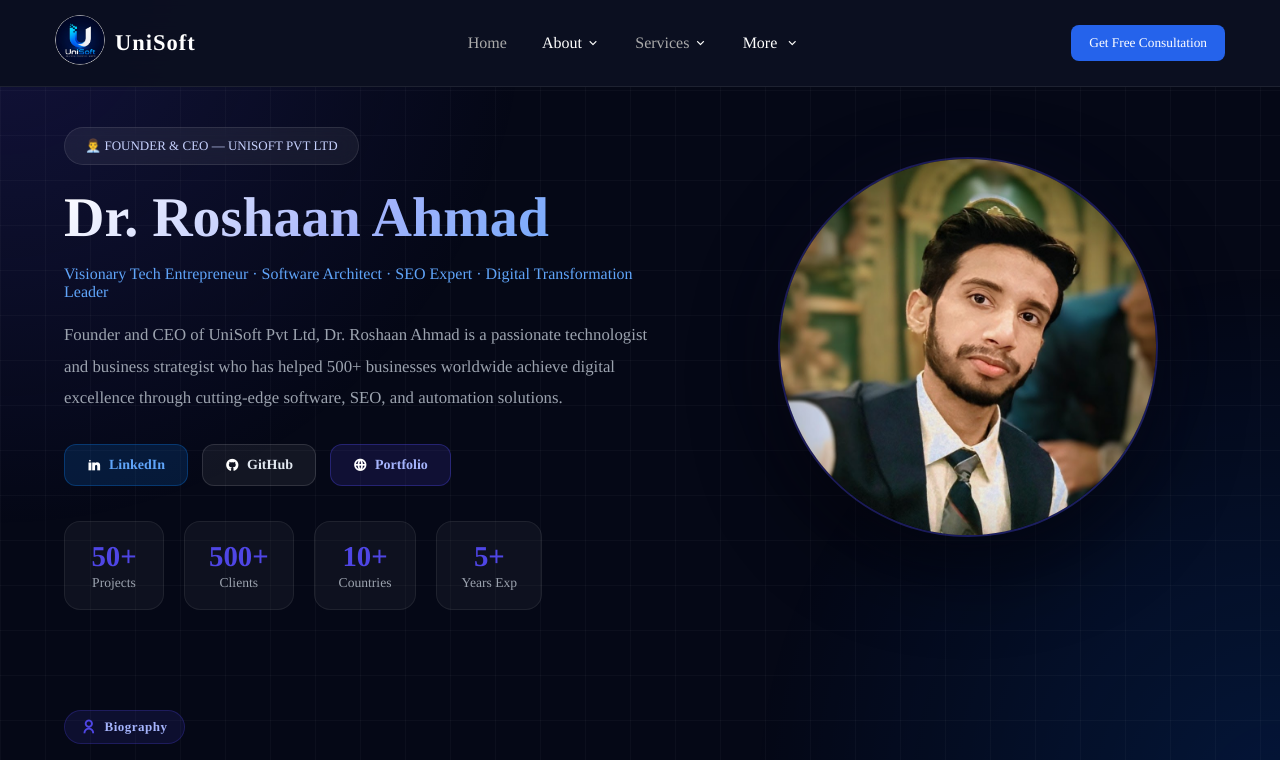
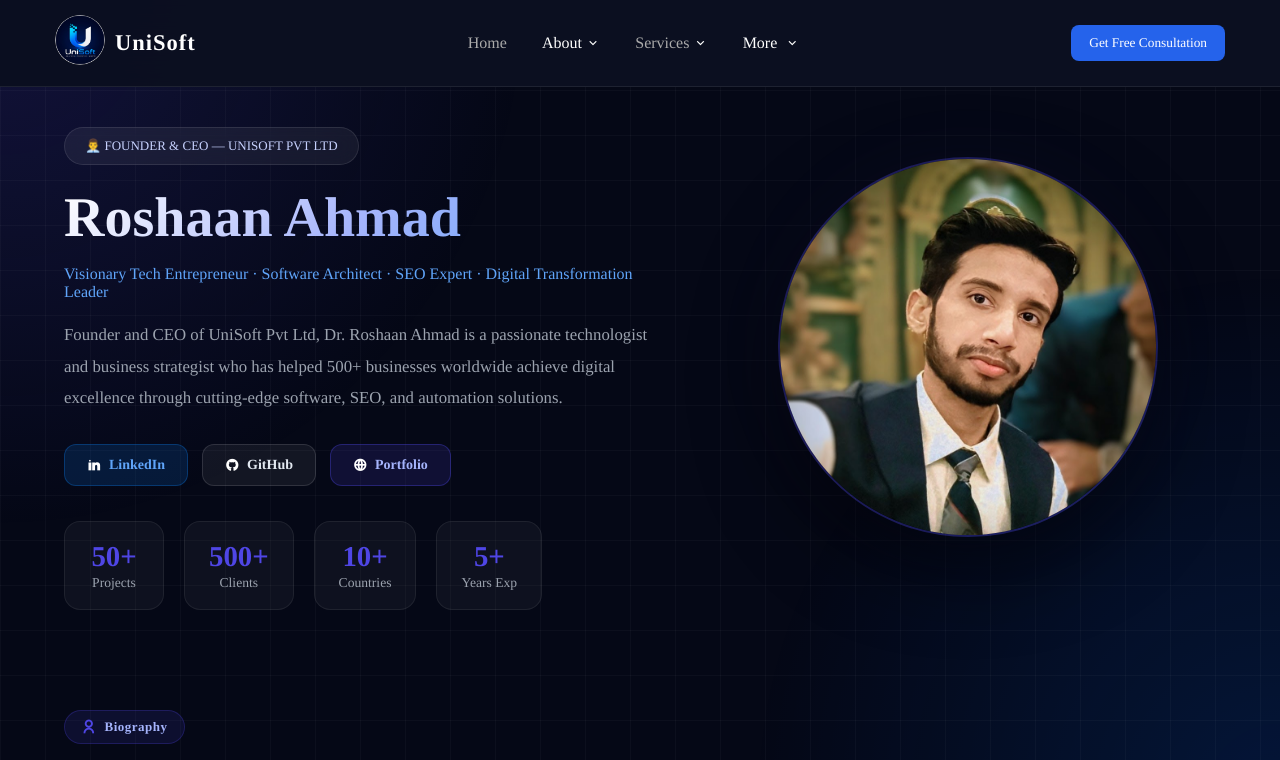
Before and after one commit to ShaniBhai786/UniSoft_Agency, a Next.js app: page /ceo in a window 1280 px wide. Shown: the top 760 px of the page. Built offline with nearby package versions, Linux system fonts and the light colour scheme; a web font is replaced by a local one.

Commit message:
Update CEO name formatting in metadata and page title

```diff
--- a/src/app/ceo/page.jsx
+++ b/src/app/ceo/page.jsx
@@ -3,7 +3,7 @@ import Link from "next/link";
 import "../../app/ceo/ceo.css";
 
 export const metadata = {
-  title: "Dr. Roshaan Ahmad — CEO & Founder | UniSoft Pvt Ltd",
+  title: "Roshaan Ahmad — CEO & Founder | UniSoft Pvt Ltd",
   description:
     "Meet Dr. Roshaan Ahmad, Founder & CEO of UniSoft Pvt Ltd. Expert in software development, SEO, digital transformation, and business growth. Explore his journey, skills, projects, and achievements.",
   keywords:
@@ -21,7 +21,7 @@ export const metadata = {
 const ceoSchema = {
   "@context": "https://schema.org",
   "@type": "Person",
-  name: "Dr. Roshaan Ahmad",
+  name: "Roshaan Ahmad",
   jobTitle: "Founder & CEO",
   worksFor: { "@type": "Organization", name: "UniSoft Pvt Ltd", url: "https://unisoftpvt.com" },
   url: "https://unisoftpvt.com/ceo",
@@ -185,7 +185,7 @@ export default function CEOPage() {
           <section className="ceoHero">
             <div className="ceoHeroLeft">
               <span className="ceoBadge">👨‍💼 FOUNDER & CEO — UNISOFT PVT LTD</span>
-              <h1>Dr. Roshaan Ahmad</h1>
+              <h1>Roshaan Ahmad</h1>
               <p className="ceoTagline">
                 Visionary Tech Entrepreneur · Software Architect · SEO Expert · Digital Transformation Leader
               </p>
```
